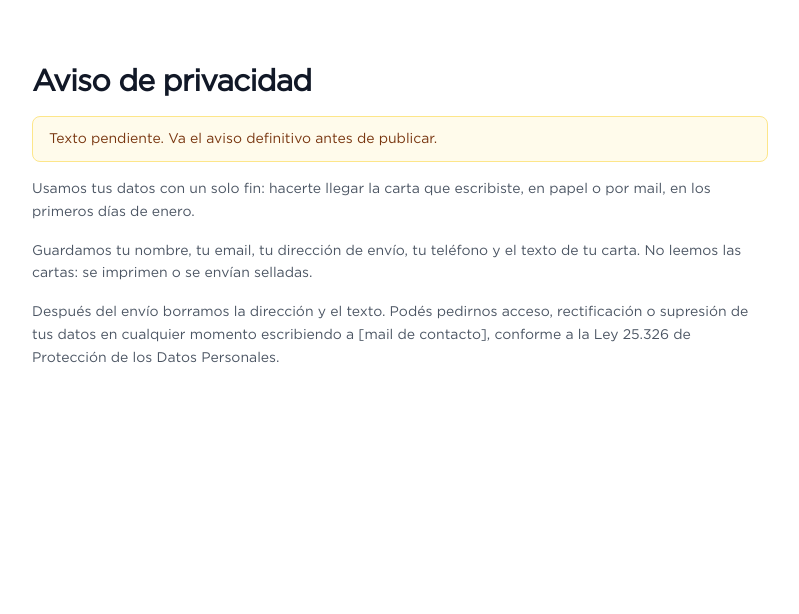
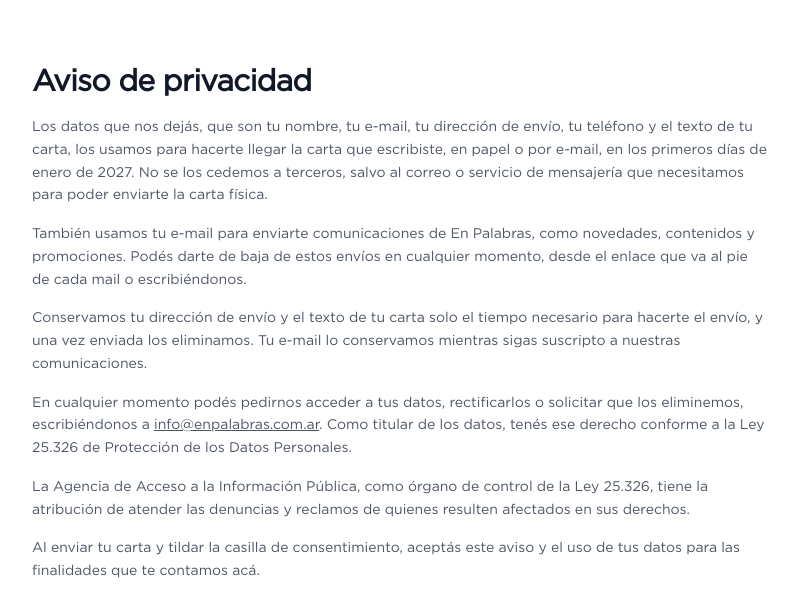
Before and after one commit to EnPalabras/CapsulaTiempo, a Next.js app: page /privacidad in a window 1280 px wide. Shown: the top 614 px of the page, without its empty margins (240-1039 px from the left). Built offline with nearby package versions, Linux system fonts and the light colour scheme.

Commit message:
privacidad

```diff
--- a/src/pages/privacidad.jsx
+++ b/src/pages/privacidad.jsx
@@ -12,24 +12,49 @@ export default function Privacidad() {
           <h1 className="text-3xl font-extrabold tracking-tight text-gray-900">
             Aviso de privacidad
           </h1>
-          <p className="rounded-lg border border-amber-200 bg-amber-50 px-4 py-3 text-sm text-amber-900">
-            Texto pendiente. Va el aviso definitivo antes de publicar.
-          </p>
           <div className="space-y-4 text-sm font-light leading-relaxed text-gray-600">
             <p>
-              Usamos tus datos con un solo fin: hacerte llegar la carta que
-              escribiste, en papel o por mail, en los primeros días de enero.
+              Los datos que nos dejás, que son tu nombre, tu e-mail, tu
+              dirección de envío, tu teléfono y el texto de tu carta, los usamos
+              para hacerte llegar la carta que escribiste, en papel o por
+              e-mail, en los primeros días de enero de 2027. No se los cedemos a
+              terceros, salvo al correo o servicio de mensajería que necesitamos
+              para poder enviarte la carta física.
             </p>
             <p>
-              Guardamos tu nombre, tu email, tu dirección de envío, tu teléfono
-              y el texto de tu carta. No leemos las cartas: se imprimen o se
-              envían selladas.
+              También usamos tu e-mail para enviarte comunicaciones de En
+              Palabras, como novedades, contenidos y promociones. Podés darte de
+              baja de estos envíos en cualquier momento, desde el enlace que va
+              al pie de cada mail o escribiéndonos.
             </p>
             <p>
-              Después del envío borramos la dirección y el texto. Podés pedirnos
-              acceso, rectificación o supresión de tus datos en cualquier momento
-              escribiendo a <b>[mail de contacto]</b>, conforme a la Ley 25.326
-              de Protección de los Datos Personales.
+              Conservamos tu dirección de envío y el texto de tu carta solo el
+              tiempo necesario para hacerte el envío, y una vez enviada los
+              eliminamos. Tu e-mail lo conservamos mientras sigas suscripto a
+              nuestras comunicaciones.
+            </p>
+            <p>
+              En cualquier momento podés pedirnos acceder a tus datos,
+              rectificarlos o solicitar que los eliminemos, escribiéndonos a{' '}
+              <a
+                href="mailto:info@enpalabras.com.ar"
+                className="underline"
+              >
+                info@enpalabras.com.ar
+              </a>
+              . Como titular de los datos, tenés ese derecho conforme a la Ley
+              25.326 de Protección de los Datos Personales.
+            </p>
+            <p>
+              La Agencia de Acceso a la Información Pública, como órgano de
+              control de la Ley 25.326, tiene la atribución de atender las
+              denuncias y reclamos de quienes resulten afectados en sus
+              derechos.
+            </p>
+            <p>
+              Al enviar tu carta y tildar la casilla de consentimiento, aceptás
+              este aviso y el uso de tus datos para las finalidades que te
+              contamos acá.
             </p>
           </div>
         </div>
```
